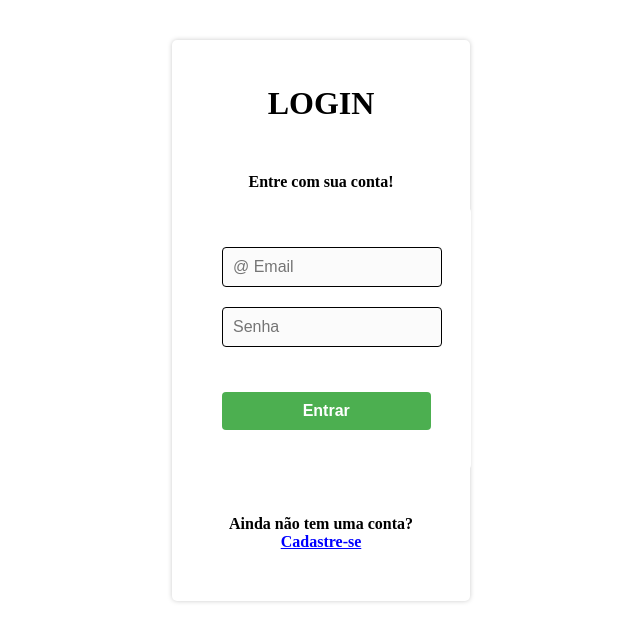
After one commit to JonathasLuan/Prova_Online, a PHP site: page /login.php in a window 1280 px wide. The commit adds this page. Shown: the top 642 px of the page, without its empty margins (319-959 px from the left). Run offline with PHP 8.4, Linux system fonts and the light colour scheme.

Commit message:
cadastro e login

```diff
--- a/conexao.php
+++ b/conexao.php
@@ -6,12 +6,12 @@ $password = "";
 $dbname = "prova_online";
 
 // Criar conexão
-$conn = new mysqli($servername, $username, $password, $dbname);
+$mysqli = new mysqli($servername, $username, $password, $dbname);
 
 // Verificar conexão
-if ($conn->connect_error) {
+if ($mysqli->connect_error) {
     die("Connection failed: " . $conn->connect_error);
 }
 
 // Configurar a codificação de caracteres para UTF-8
-mysqli_set_charset($conn, "utf8mb4");
+mysqli_set_charset($mysqli, "utf8mb4");
--- /dev/null
+++ b/login.css
@@ -0,0 +1,190 @@
+.campologin {
+    margin: 0 auto;
+    background-color: #ffffff;
+    color: #000000;
+    padding: 10px;
+    border-radius: 5px;
+    width: 22%;
+    margin-top: 40px;
+    box-shadow: 0px 0px 5px #ccc;
+}
+
+.campologin h1,
+label {
+    font-weight: bold;
+}
+
+.campologin h1 {
+    text-align: center;
+    margin: 35px;
+}
+
+.campologin h3 {
+    text-align: center;
+    font-size: 16px;
+}
+
+#cadastro {
+    padding: 14px;
+    margin: 0 auto;
+    margin-bottom: 10px;
+    text-align: center;
+    justify-content: center;
+    font-size: 15px;
+}
+
+.formulario-container {
+    text-align: left;
+    justify-content: center;
+    display: flex;
+    flex-direction: column;
+}
+
+.formulario-container form {
+    background-color: #FFFFFF;
+    color: #000000;
+    padding: 40px;
+    border-radius: 5px;
+    margin: 0 auto;
+    width: 75%;
+    justify-content: flex-center;
+    margin-bottom: 15px;
+}
+
+.button-container button {
+    display: inline-block;
+    padding: 5px;
+    margin: 0 5px;
+}
+
+label {
+    margin-bottom: 10px;
+    font-size: 15px;
+}
+
+input[type="password"] {
+    width: 95%;
+    padding: 10px;
+    border: 1px solid black;
+    border-radius: 4px;
+    margin-bottom: 10px;
+    background-color: #fbfbfb;
+    font-size: 16px;
+}
+
+#nome,
+input[type="email"] {
+    width: 95%;
+    padding: 10px;
+    border: 1px solid black;
+    border-radius: 4px;
+    margin-bottom: 20px;
+    background-color: #fbfbfb;
+    font-size: 16px;
+}
+
+a {
+    color: blue;
+}
+
+a:hover {
+    color: #2196f3;
+}
+
+#btn-enter {
+    width: 100%;
+    background-color: #4CAF50;
+    color: #fff;
+    border: none;
+    border-radius: 4px;
+    padding: 10px 20px;
+    font-size: 16px;
+    cursor: pointer;
+    margin-top: 35px;
+    font-weight: bold;
+}
+
+#btn-enter:hover {
+    background-color: #8BC34A;
+}
+
+#btn-redef {
+    width: 100%;
+    background-color: #2196F3;
+    color: #fff;
+    border: none;
+    border-radius: 4px;
+    padding: 10px 20px;
+    font-size: 16px;
+    cursor: pointer;
+    margin-top: 35px;
+    font-weight: bold;
+}
+
+#btn-redef:hover {
+    background-color: #03A9F4;
+}
+
+/* The Modal (background) */
+.modal {
+    display: none;
+    /* Hidden by default */
+    position: fixed;
+    /* Stay in place */
+    z-index: 1;
+    /* Sit on top */
+    padding-top: 100px;
+    /* Location of the box */
+    left: 0;
+    top: 0;
+    width: 100%;
+    /* Full width */
+    height: 100%;
+    /* Full height */
+    overflow: auto;
+    /* Enable scroll if needed */
+    background-color: rgb(0, 0, 0);
+    /* Fallback color */
+    background-color: rgba(0, 0, 0, 0.4);
+    /* Black w/ opacity */
+}
+
+/* Modal Content */
+.modal-content {
+    background-color: #fefefe;
+    margin: 0 auto;
+    border: 1px solid #888;
+    width: 20%;
+    padding: 20px;
+    text-align: center;
+}
+
+/* The Close Button */
+.close {
+    color: #aaaaaa;
+    float: right;
+    font-size: 28px;
+    font-weight: bold;
+}
+
+.close:hover,
+.close:focus {
+    color: #000;
+    text-decoration: none;
+    cursor: pointer;
+}
+
+#myBtn {
+    background: none;
+    border: none;
+    font-weight: bold;
+}
+
+footer {
+    display: none;
+}
+
+#myBtn:hover {
+    text-decoration: underline;
+    cursor: pointer;
+}
--- /dev/null
+++ b/login.php
@@ -0,0 +1,36 @@
+<!DOCTYPE html>
+<html lang="en">
+
+<head>
+    <meta charset="UTF-8">
+    <meta name="viewport" content="width=device-width, initial-scale=1.0">
+    <title>Login</title>
+    <link rel="stylesheet" href="login.css">
+</head>
+
+<body>
+    <div class="campologin">
+        <h1>LOGIN</h1>
+        <div class="formulario-container">
+            <h3>Entre com sua conta!</h3>
+            <form action="proc_login.php" method="POST">
+                <div>
+                    <input type="email" id="email" name="email" placeholder="@ Email" required><br>
+                </div>
+
+                <div>
+                    <input type="password" id="senha" name="senha" placeholder="Senha" required>
+                </div>
+
+                <div>
+                    <button id="btn-enter" type="submit">Entrar</button>
+                </div>
+            </form>
+        </div>
+        <div id="cadastro" style="font-size: 16px;">
+            <h3>Ainda não tem uma conta? <a href='cadastro.php'>Cadastre-se</a></h3>
+        </div>
+    </div>
+</body>
+
+</html>
--- /dev/null
+++ b/resultado.php
@@ -0,0 +1,2 @@
+<?php
+echo $email;
```
Also changed, not shown: cadastro.css (added, +99 -0 lines), cadastro.php (+23 -11 lines), login.html (deleted, +0 -16 lines), proc_cad.php (+14 -2 lines), proc_login.php (added, +39 -0 lines), proc_resp.php (+19 -0 lines), prova.php (+11 -0 lines), index.php (renamed from index.html), resultado.html (deleted).
